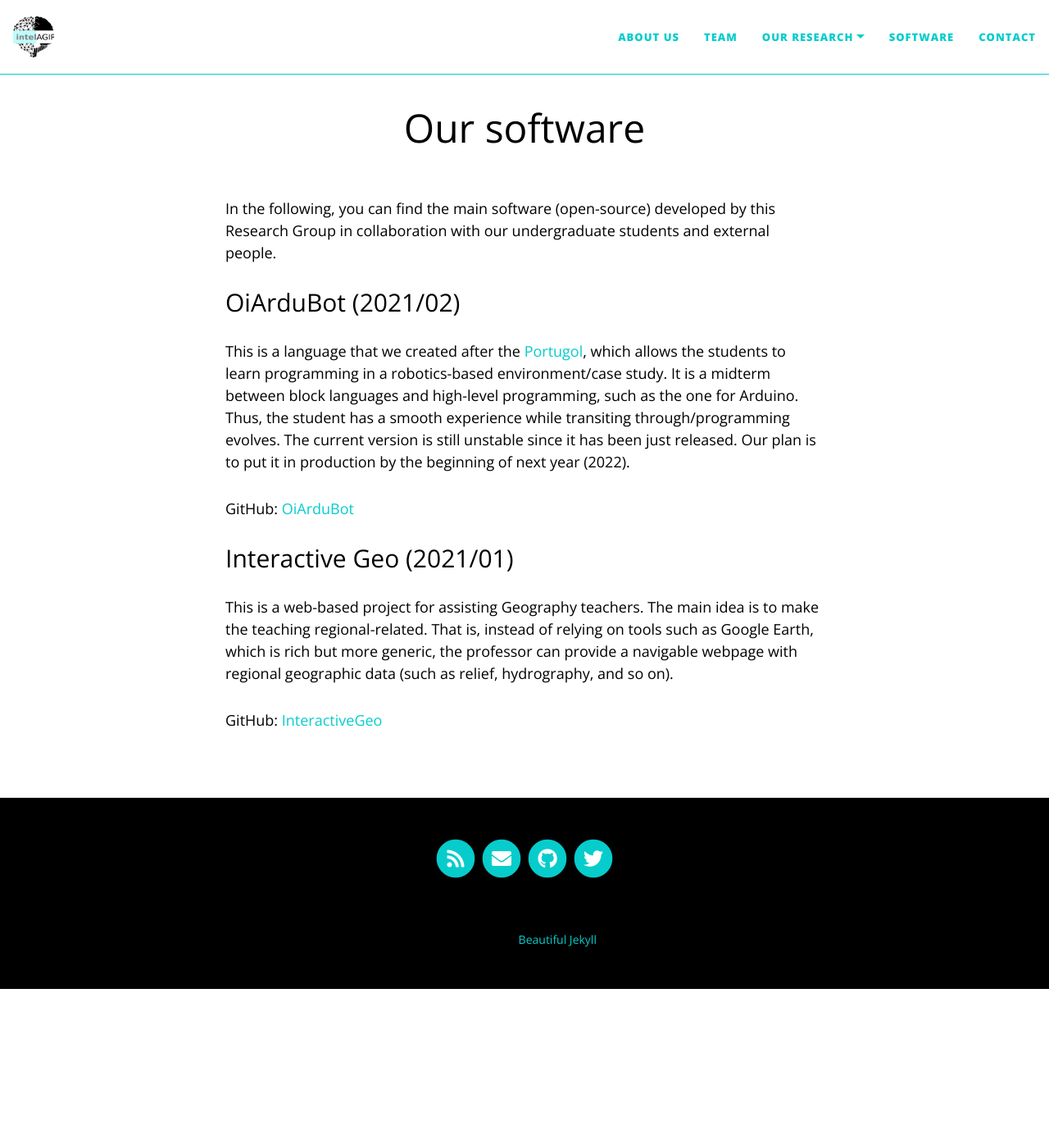
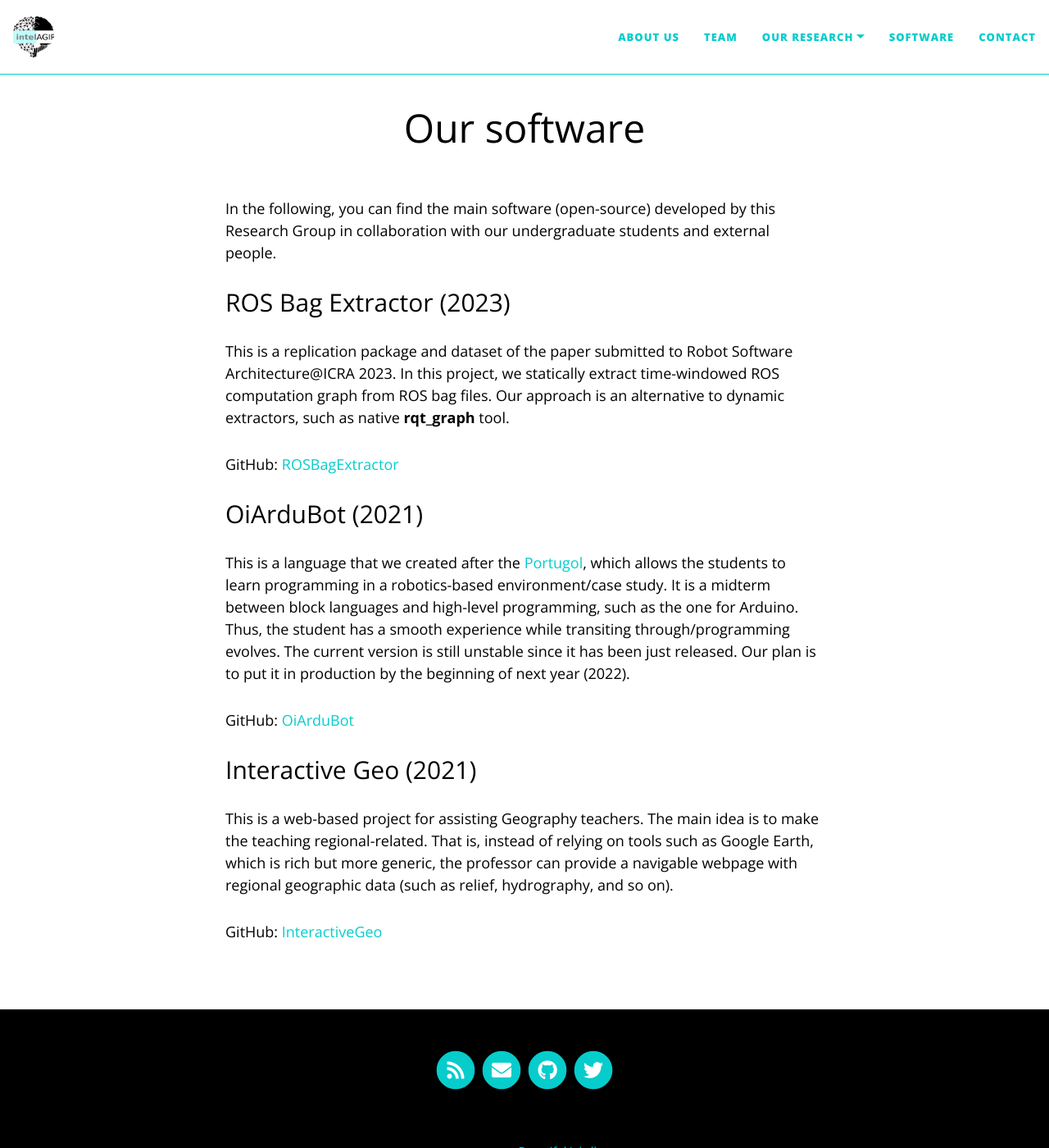
Before and after one commit to IntelAgir-Research-Group/intelagir-research-group.github.io, a Jekyll site: the page built from pages/software.md, in a window 1280 px wide and 1400 px high. Shown: the whole window at 82% size. Built offline with Jekyll 4.4.1, drawn with Linux system fonts in a browser that asks for light colours; nearby versions of some CDN libraries.

Commit message:
Update software.md

```diff
--- a/pages/software.md
+++ b/pages/software.md
@@ -7,12 +7,18 @@ title: Our software
 
 In the following, you can find the main software (open-source) developed by this Research Group in collaboration with our undergraduate students and external people.
 
-## OiArduBot (2021/02)
+## ROS Bag Extractor (2023)
+This is a replication package and dataset of the paper submitted to Robot Software Architecture@ICRA 2023.
+In this project, we statically extract time-windowed ROS computation graph from ROS bag files. Our approach is an alternative to dynamic extractors, such as native **rqt_graph** tool.
+
+GitHub: [ROSBagExtractor]([https://github.com/IntelAgir-Research-Group/OiArduBot](https://github.com/S2-group/icra-ws-robotics-rosbag))
+
+## OiArduBot (2021)
 This is a language that we created after the [Portugol](http://lite.acad.univali.br/portugol/), which allows the students to learn programming in a robotics-based environment/case study. It is a midterm between block languages and high-level programming, such as the one for Arduino. Thus, the student has a smooth experience while transiting through/programming evolves. The current version is still unstable since it has been just released. Our plan is to put it in production by the beginning of next year (2022).
 
 GitHub: [OiArduBot](https://github.com/IntelAgir-Research-Group/OiArduBot)
 
-## Interactive Geo (2021/01)
+## Interactive Geo (2021)
 This is a web-based project for assisting Geography teachers. The main idea is to make the teaching regional-related. That is, instead of relying on tools such as Google Earth, which is rich but more generic, the professor can provide a navigable webpage with regional geographic data (such as relief, hydrography, and so on).
 
 GitHub: [InteractiveGeo](https://github.com/ricardodesouza1/atlas-digital)
```
